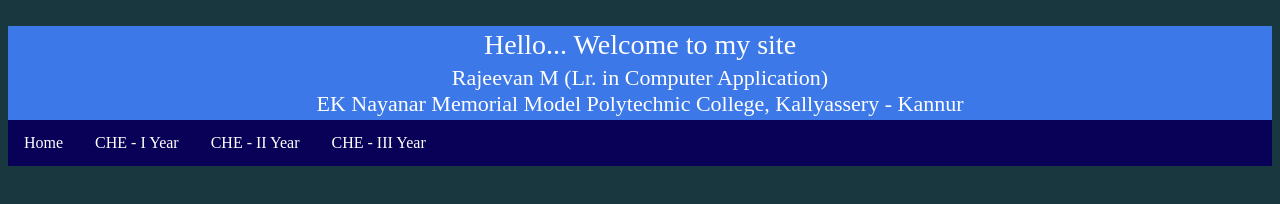
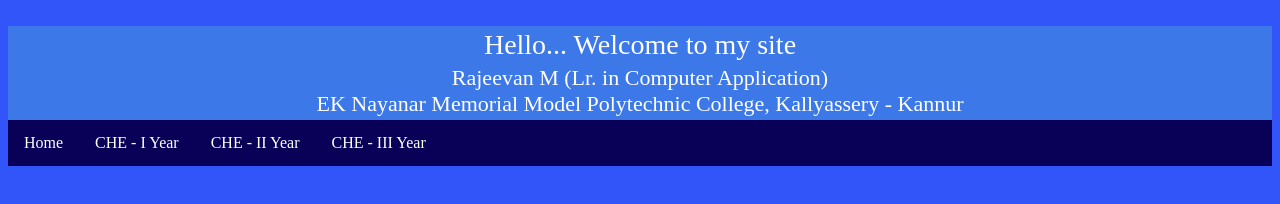
Before and after one commit to rajeevktk/rajeevktk.github.io, a plain HTML site: page index.html in a window 1280 px wide. Drawn offline with Linux system fonts and the light colour scheme.

Commit message:
Update style.css

```diff
--- a/style.css
+++ b/style.css
@@ -1,5 +1,5 @@
 body {
-  background-color:rgb(24, 55, 63);
+  background-color:rgb(49, 85, 248);
 }
 ul {
   list-style-type: none;
```
